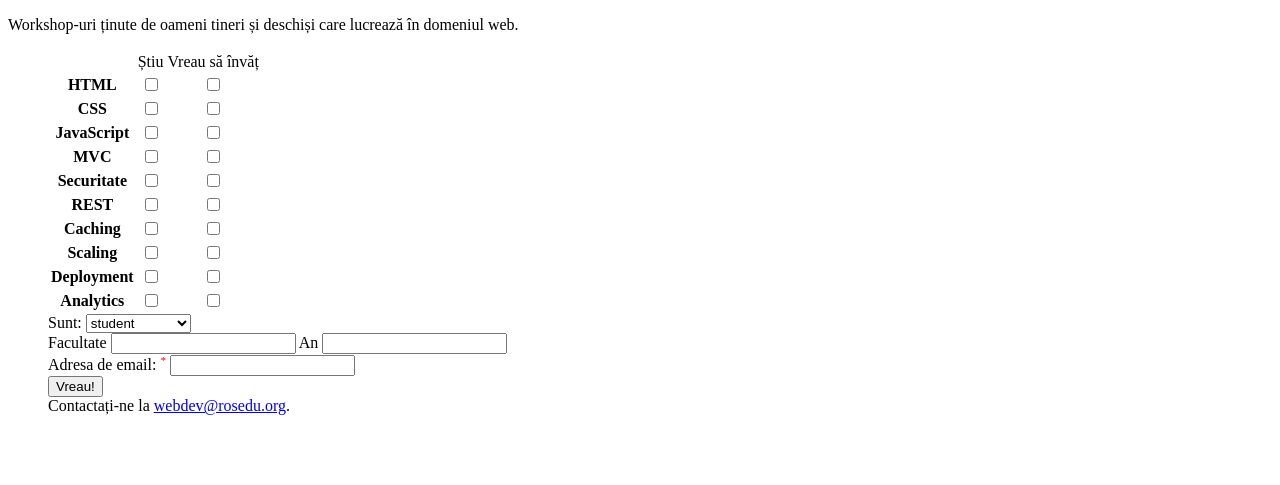
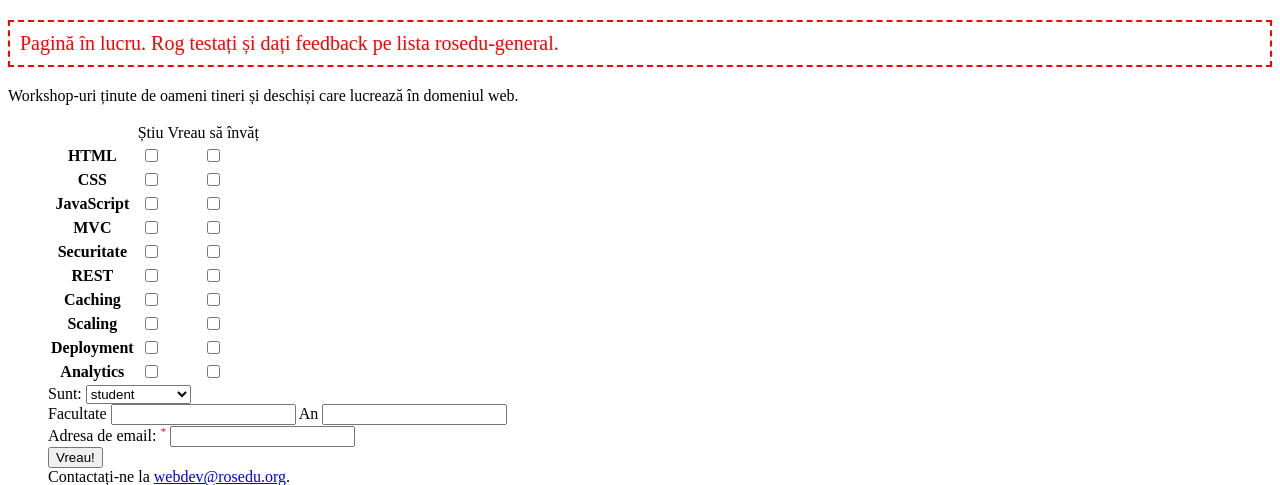
Before and after one commit to rosedu/web-workshops, a Flask app: page / in a window 1280 px wide. Shown: the top 485 px of the page. Run offline with Flask 2, Linux system fonts and the light colour scheme; some libraries are stand-ins or nearby versions.

Commit message:
big fat work-in-progress warning

```diff
--- a/templates/index.html
+++ b/templates/index.html
@@ -7,6 +7,10 @@
 </head>
 
 <body>
+
+<p style="color: red; border: 2px dashed red; padding: 10px; font-size: 20px;">
+  Pagină în lucru. Rog testați și dați feedback pe lista rosedu-general.
+</p>
 
 <script src="http://code.jquery.com/jquery-1.7.1.min.js"></script>
 
```
